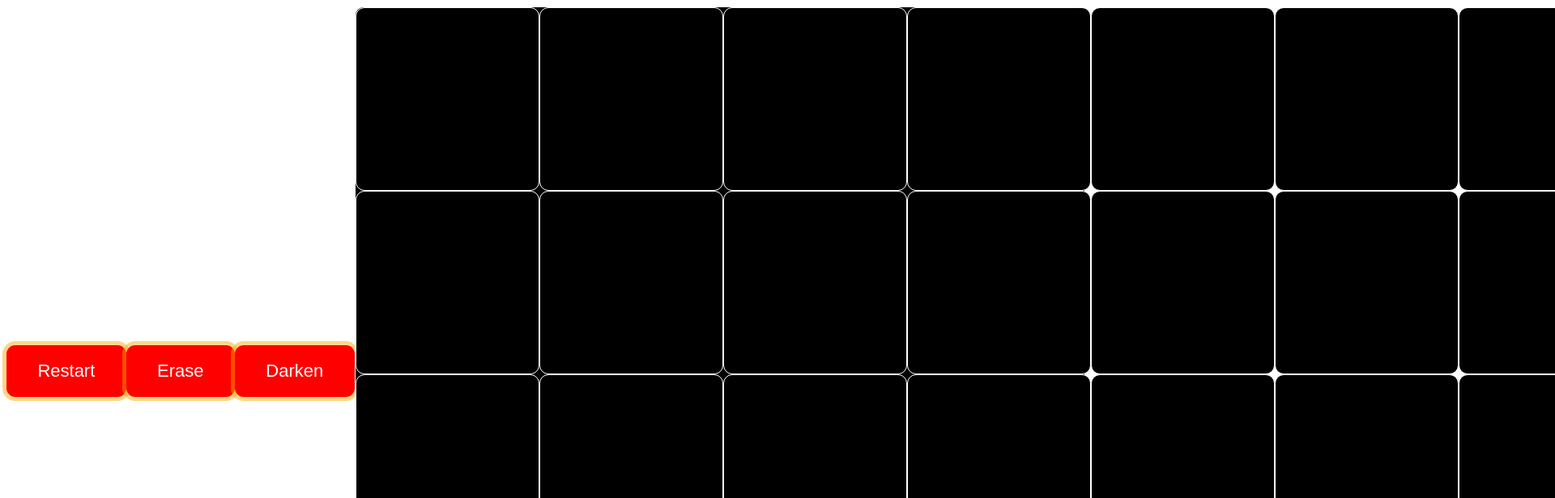
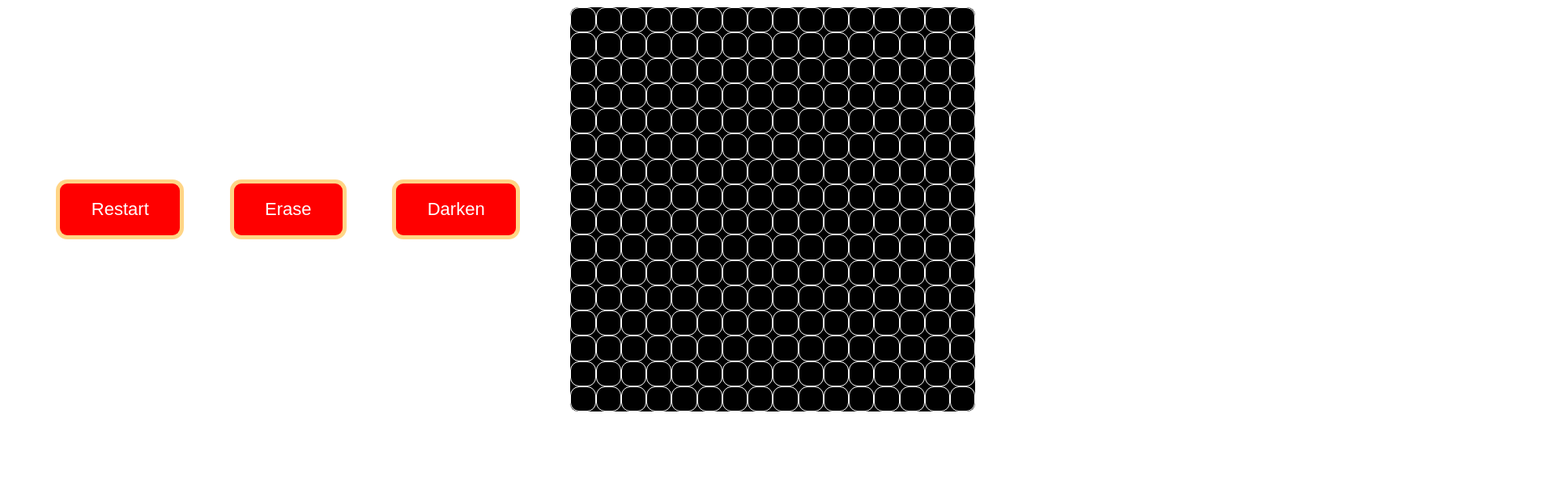
Before and after one commit to ken0gul/etch-a-sketch, a plain HTML site: page index.html in a window 1280 px wide. Shown: the top 616 px of the page at 81% size, 1920 px wide, since content can reach past the window. Drawn offline with Linux system fonts and the light colour scheme.

Commit message:
Remove hard-coded height and width values for each div

```diff
--- a/styles.css
+++ b/styles.css
@@ -1,3 +1,9 @@
+*::before,
+*::after,
+* {
+    box-sizing: b;
+}
+
 body {
     display: flex;
     justify-content: space-evenly;
@@ -5,16 +11,15 @@ body {
 }
 .container {
     display: grid;
-    grid-template-columns:repeat(4, 1fr);
-    grid-template-rows: repeat(4, 1fr);
-    max-width: 960px;
-    width: 900px;
-    height: 900px;
+    /* grid-template-columns:repeat(4, 1fr);
+    grid-template-rows: repeat(4, 1fr); */
+    width: 500px;
+    height: 500px;
 }
 
 div {
-    width: 225px;
-    height: 225px;
+    /* width: 225px;
+    height: 225px; */
     background-color: black;
     border: 1px solid white;
     transition: all 0.2s;
@@ -24,7 +29,7 @@ div {
 button {
     padding: 1.2rem 2.4rem;
     font-size: 22px;
-    border-radius: 11px;
+    border-radius: 9px;
     border: none;
     background-color: red;
     color: white;
```
